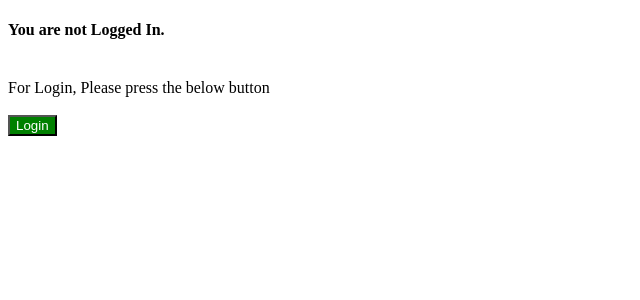
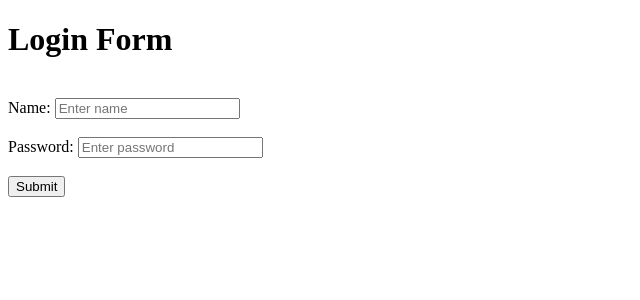
Before and after one commit to rumpapl/react-documentation-implimentation, a React (Create React App) app in the folder react_doc_imp_app/: page / in a window 1280 px wide. Shown: the top 300 px of the page, without its empty margins (0-640 px from the left). Built offline with nearby package versions, Linux system fonts and the light colour scheme; the HTML template or start-up script is replaced by a standard one.

Commit message:
created a login form

```diff
--- a/react_doc_imp_app/src/App.js
+++ b/react_doc_imp_app/src/App.js
@@ -1,9 +1,9 @@
 
-import Login from "./conditional_rendaring/auth/Login";
+import Form from "./react_form/Form";
 function App() {
   return (
     <div>
-      <Login/>
+     <Form />
     </div>
   );
 }
--- /dev/null
+++ b/react_doc_imp_app/src/react_form/Form.js
@@ -0,0 +1,48 @@
+import React from 'react'
+
+const Form = () => {
+    const [name, setName] = React.useState('');
+    const [password, setPassword] = React.useState('');
+
+    function handleChangeName(event) {
+        console.log('handle change name');
+        setName(event.target.value);
+        event.preventDefault();
+    }
+
+    function handleChangePassword(event) {
+        console.log('handle change password');
+        setPassword(event.target.value);
+        event.preventDefault();
+    }
+
+    function handleSubmit(event){
+        console.log('handle submit event');
+        console.log(name+' '+password);
+        event.preventDefault();
+    }
+
+    return (
+        <div>
+            <h1>Login Form</h1>
+            <span>{name}</span>
+            <br/>
+            <span>{password}</span>
+            <form onSubmit={handleSubmit}>
+                <label>
+                    Name: <input type='text' value={name || ''} placeholder='Enter name' onChange={handleChangeName} />
+                </label>
+                <br />
+                <br />
+                <label>
+                    Password: <input type='password' value={password || ''} placeholder='Enter password' onChange={handleChangePassword} />
+                </label>
+                <br />
+                <br />
+                <input type='submit' value="Submit"/>
+            </form>
+        </div>
+    )
+}
+
+export default Form
```
